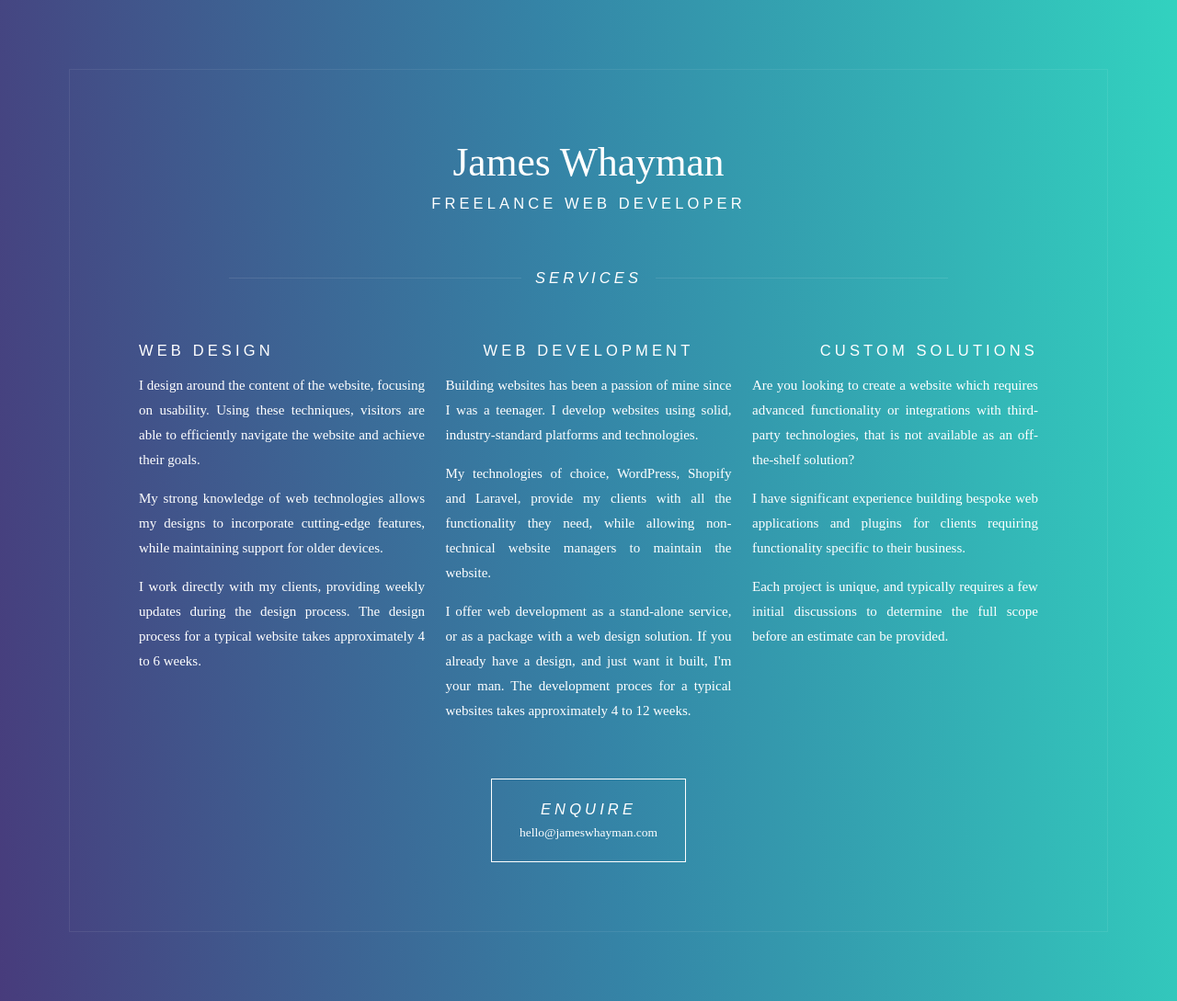
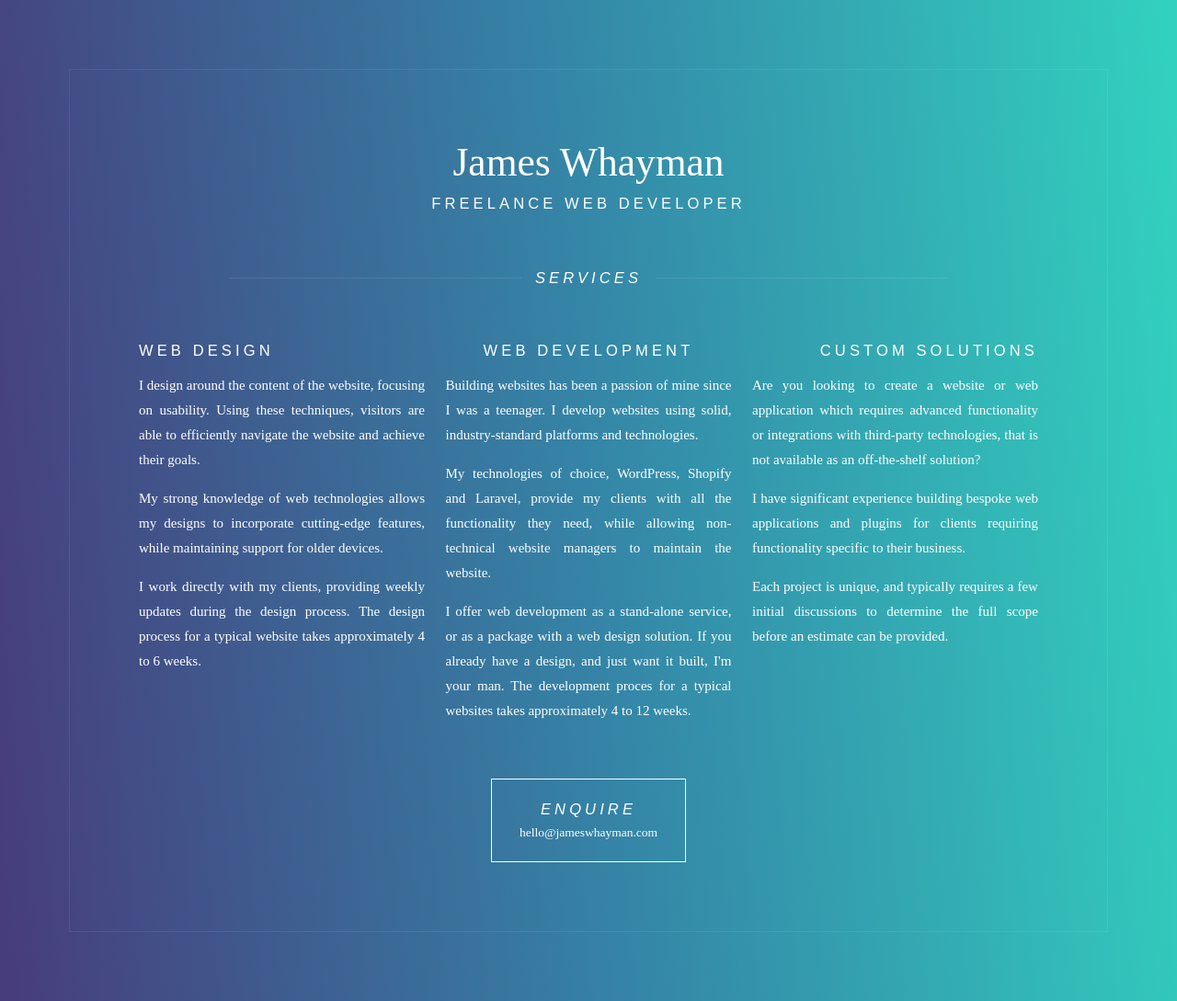
Before and after one commit to jwhayman/jwhayman.github.io, a Jekyll site: the page built from index.md, in a window 1280 px wide. Shown: the whole page at 92% size. Built offline with Jekyll 4.4.1, drawn with Linux system fonts in a browser that asks for light colours; nearby versions of some CDN libraries.

Commit message:
updated custom services description

```diff
--- a/_layouts/default.html
+++ b/_layouts/default.html
@@ -50,7 +50,7 @@
                     </div>
                     <div class="service">
                         <h4>Custom solutions</h4>
-                        <p>Are you looking to create a website which requires advanced functionality or integrations with third-party technologies, that is not available as an off-the-shelf solution?</p>
+                        <p>Are you looking to create a website or web application which requires advanced functionality or integrations with third-party technologies, that is not available as an off-the-shelf solution?</p>
                         <p>I have significant experience building bespoke web applications and plugins for clients requiring functionality specific to their business.</p>
                         <p>Each project is unique, and typically requires a few initial discussions to determine the full scope before an estimate can be provided.</p>
                     </div>
```
